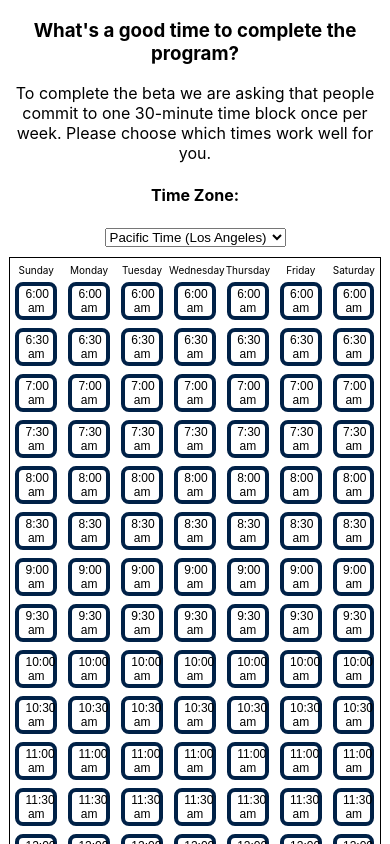
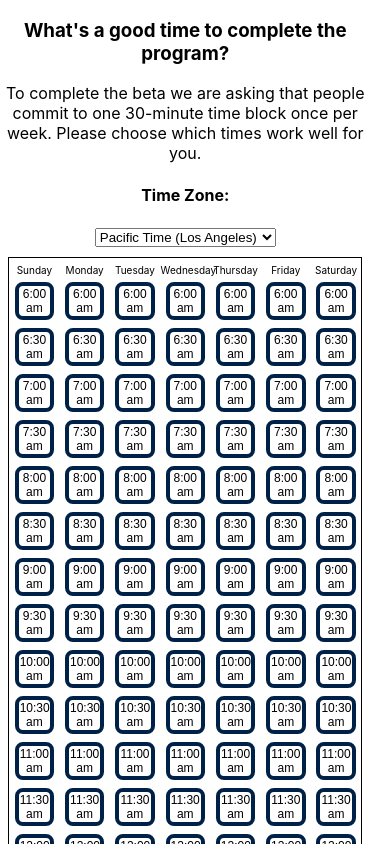
Before and after one commit to KimDuclos/flex-together, a React (Create React App) app: page /timePicker in a window 390 px wide. Shown: the top 844 px of the page. Built offline with nearby package versions, Linux system fonts and the light colour scheme.

Commit message:
time picker responsive

```diff
--- a/src/frontend/components/timePicker.scss
+++ b/src/frontend/components/timePicker.scss
@@ -1,5 +1,12 @@
 $break-800: 800px;
 $break-500: 500px;
+$break-411: 411px;
+
+form {
+    @media screen and (max-width: $break-411) {
+        width: 95%;
+    }
+}
 
 .dayWrapper {
     @media screen and (max-width: $break-500) {
@@ -29,4 +36,7 @@ label {
         font-size: 12px;
         height: auto;
     }
+    @media screen and (max-width: $break-411) {
+        padding: 1px;
+    }
 }
```
